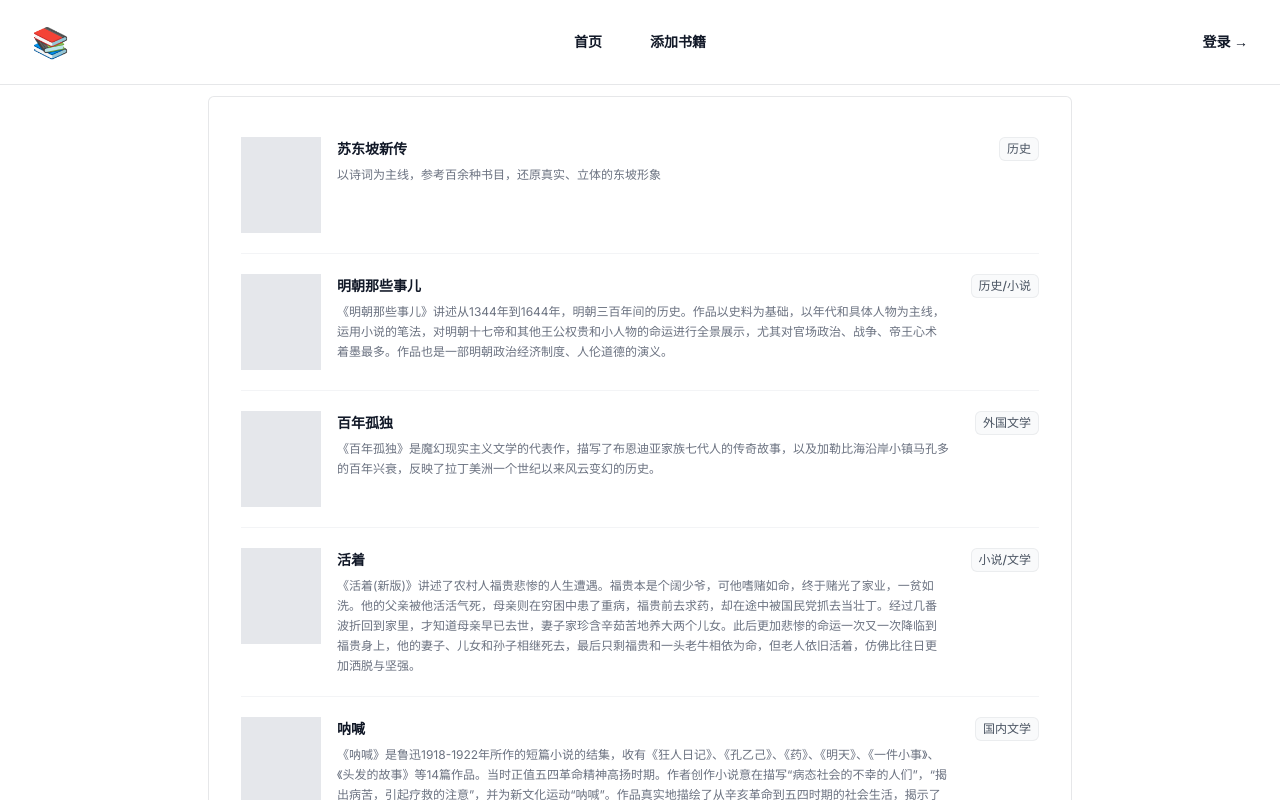
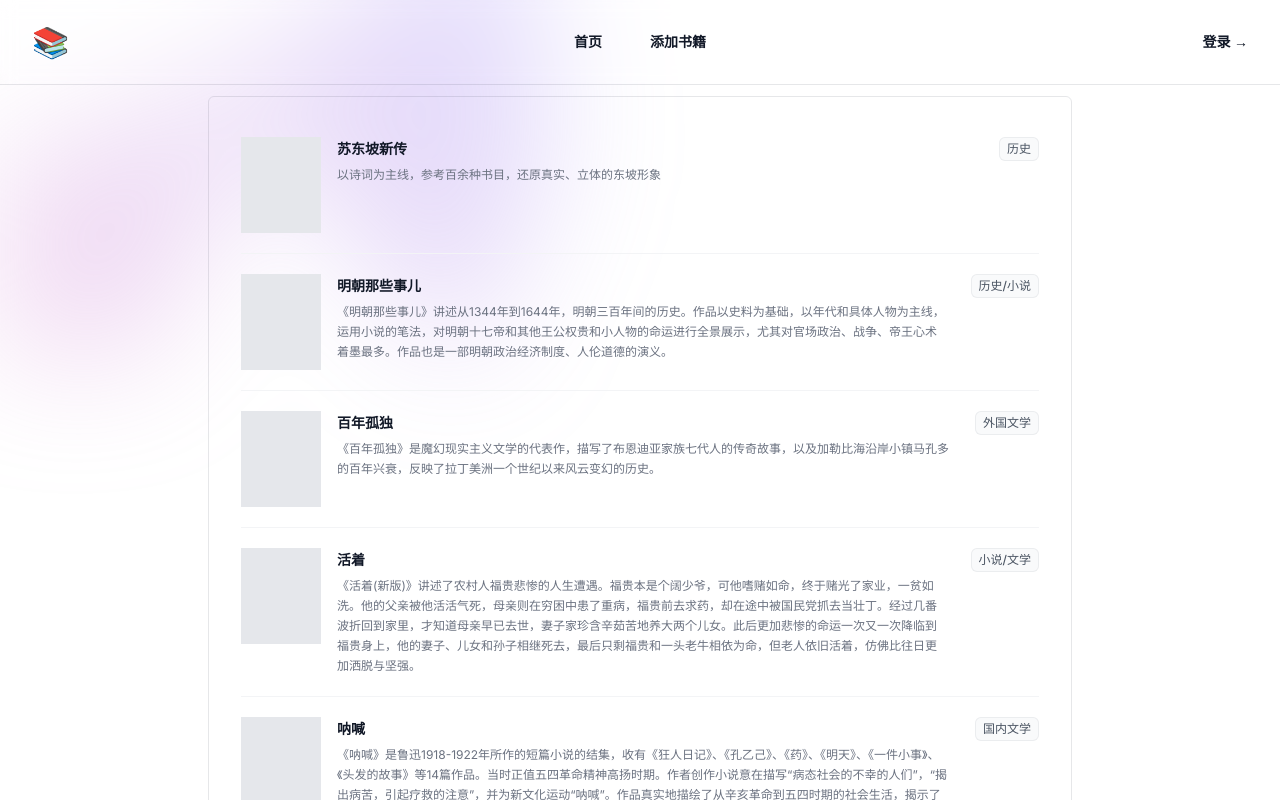
Before and after one commit to clifflee404/planetscale-nextjs-bookstore, a Next.js app: page / in a window 1280 px wide. Shown: the top 800 px of the page. Built offline with nearby package versions, Linux system fonts and the light colour scheme.

Commit message:
style: header bg and list bg change

```diff
--- a/app/page.tsx
+++ b/app/page.tsx
@@ -60,7 +60,20 @@ export default function Home() {
 
   return (
     <main className="w-full px-4 flex min-h-screen flex-col items-center pt-24 sm:max-w-4xl m-auto">
-      <div className="w-full bg-white px-4 py-5 sm:px-6 lg:px-8 rounded-md border border-slate-900/10">
+      <div
+        className="absolute inset-x-0 top-[-10rem] -z-10 transform-gpu overflow-hidden blur-3xl sm:top-[-20rem]"
+        aria-hidden="true"
+      >
+        <div
+          className="relative left-1/2 -z-10 aspect-[1155/678] w-[36.125rem] max-w-none -translate-x-1/2 rotate-[30deg] bg-gradient-to-tr from-[#ff80b5] to-[#9089fc] opacity-30 sm:left-[calc(50%-40rem)] sm:w-[72.1875rem]"
+          style={{
+            clipPath:
+              'polygon(74.1% 44.1%, 100% 61.6%, 97.5% 26.9%, 85.5% 0.1%, 80.7% 2%, 72.5% 32.5%, 60.2% 62.4%, 52.4% 68.1%, 47.5% 58.3%, 45.2% 34.5%, 27.5% 76.7%, 0.1% 64.9%, 17.9% 100%, 27.6% 76.8%, 76.1% 97.7%, 74.1% 44.1%)',
+          }}
+        />
+      </div>
+
+      <div className="w-full  px-4 py-5 sm:px-6 lg:px-8 rounded-md border border-slate-900/10">
         <ul role="list" className="divide-y divide-gray-100">
           {!list || (list && list.length === 0 && !loading) ? (
             <li>暂无书籍</li>
--- a/components/Header.tsx
+++ b/components/Header.tsx
@@ -33,7 +33,7 @@ export default function Header() {
   const [mobileMenuOpen, setMobileMenuOpen] = useState(false)
 
   return (
-    <header className="fixed bg-transparent left-0 right-0 z-10 border-b border-slate-900/10">
+    <header className="fixed bg-transparent left-0 right-0 z-10 border-b border-slate-900/10 backdrop-blur supports-backdrop-blur:bg-white/95 transition-colors">
       <nav className="mx-auto flex max-w-7xl items-center justify-between p-6 lg:px-8" aria-label="Global">
         <div className="flex lg:flex-1">
           <Link href="/" className="-m-1.5 p-1.5">
```
